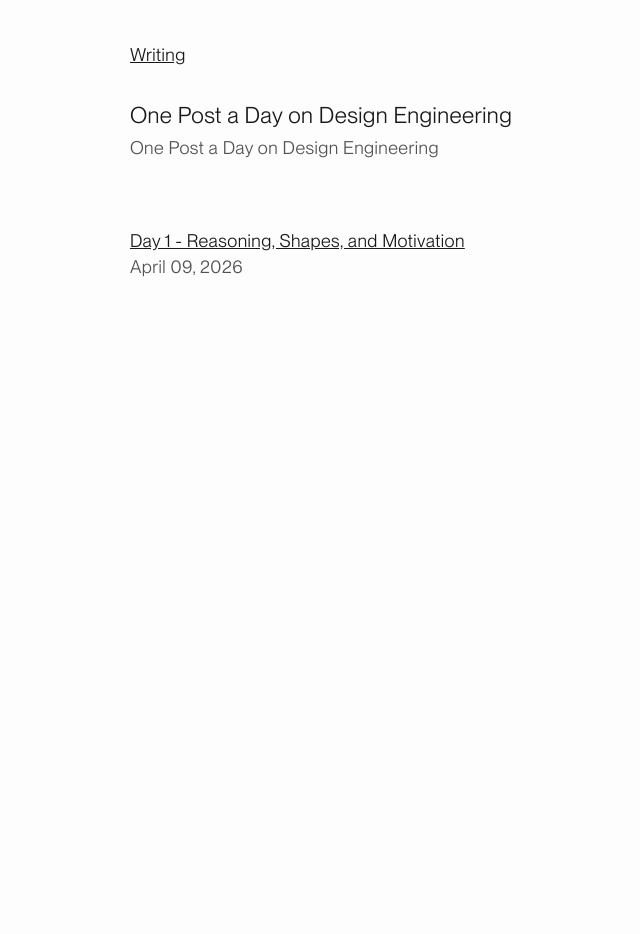
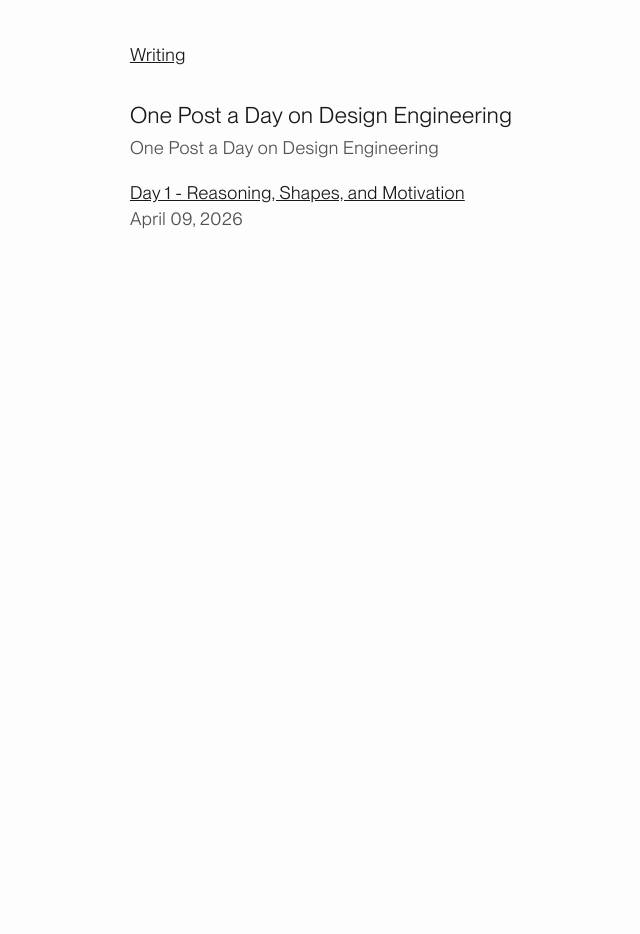
Before and after one commit to pxsswordprotected/personalsite, a Jekyll site: the page built from docs/pd-post-series.html, in a window 1280 px wide. Shown: the whole page, without its empty margins (178-818 px from the left). Built offline with Jekyll 4.4.1, drawn with Linux system fonts in a browser that asks for light colours.

Commit message:
subheading margin bottom change

```diff
--- a/docs/_layouts/series/hour-day.html
+++ b/docs/_layouts/series/hour-day.html
@@ -98,7 +98,7 @@
       :root {
         --reg-font-size: calc(18 * var(--px));
         --header-font-size: calc(20 * var(--px));
-        --section-margin-size: clamp(2rem, 8vh, 4.5rem);
+        --section-margin-size: clamp(0.75rem, 24px, 2rem);
       }
 
       html {
--- a/docs/_layouts/series/pd-post.html
+++ b/docs/_layouts/series/pd-post.html
@@ -108,7 +108,7 @@
                 :root {
                     --reg-font-size: calc(18 * var(--px));
                     --header-font-size: calc(20 * var(--px));
-                    --section-margin-size: clamp(2rem, 8vh, 4.5rem);
+                    --section-margin-size: clamp(0.75rem, 24px, 2rem);
                 }
 
                 html {
```
